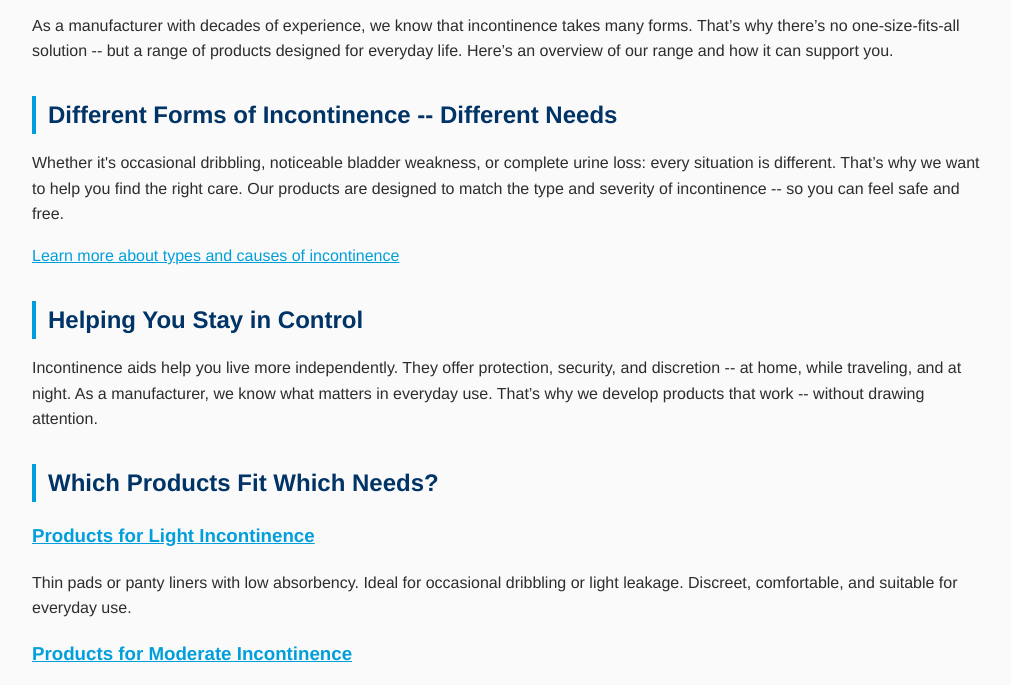
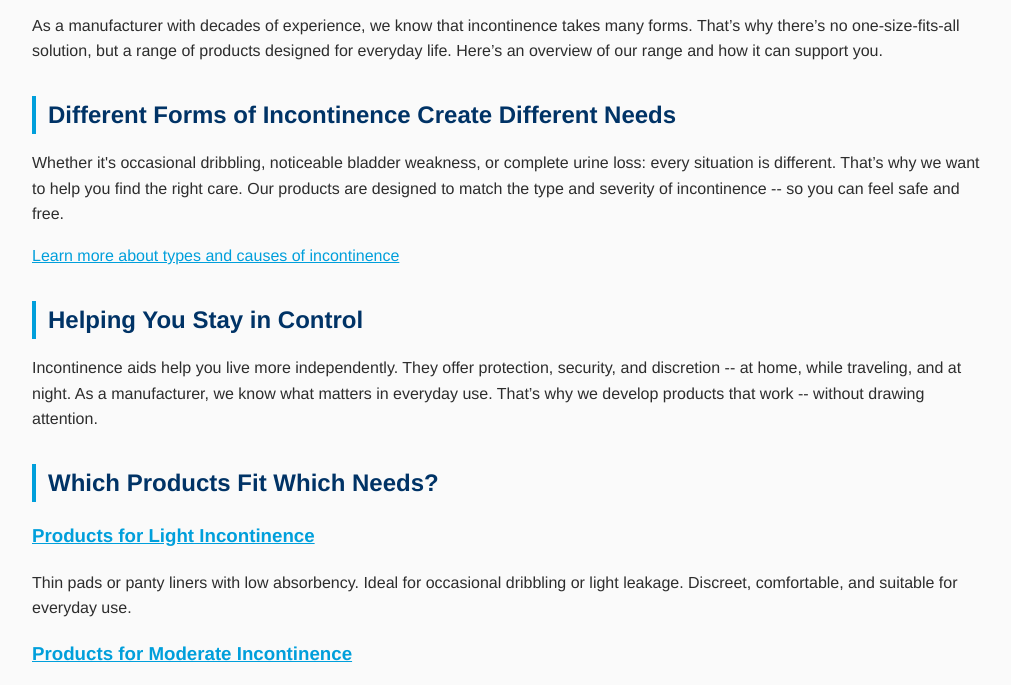
Before and after one commit to HitchhikerTTG/Inko, a plain HTML site: page products.html in a window 1280 px wide. Shown: the part 108-793 px from the top of the page, without its empty margins (128-1139 px from the left). Drawn offline with Linux system fonts and the light colour scheme.

Commit message:
updejcik

```diff
--- a/products.html
+++ b/products.html
@@ -70,9 +70,9 @@
 <body>
   <main class="container">
     <h1>Our Incontinence Products at a Glance</h1>
-    <p>As a manufacturer with decades of experience, we know that incontinence takes many forms. That’s why there’s no one-size-fits-all solution -- but a range of products designed for everyday life. Here’s an overview of our range and how it can support you.</p>
+    <p>As a manufacturer with decades of experience, we know that incontinence takes many forms. That’s why there’s no one-size-fits-all solution, but a range of products designed for everyday life. Here’s an overview of our range and how it can support you.</p>
 
-    <h2>Different Forms of Incontinence -- Different Needs</h2>
+    <h2>Different Forms of Incontinence Create Different Needs</h2>
     <p>Whether it's occasional dribbling, noticeable bladder weakness, or complete urine loss: every situation is different. That’s why we want to help you find the right care. Our products are designed to match the type and severity of incontinence -- so you can feel safe and free.</p>
     <p><a href="/ratgeber/symptome">Learn more about types and causes of incontinence</a></p>
 
```
Also changed, not shown: de.html (+2 -2 lines), produkte.html (+1 -1 lines).
